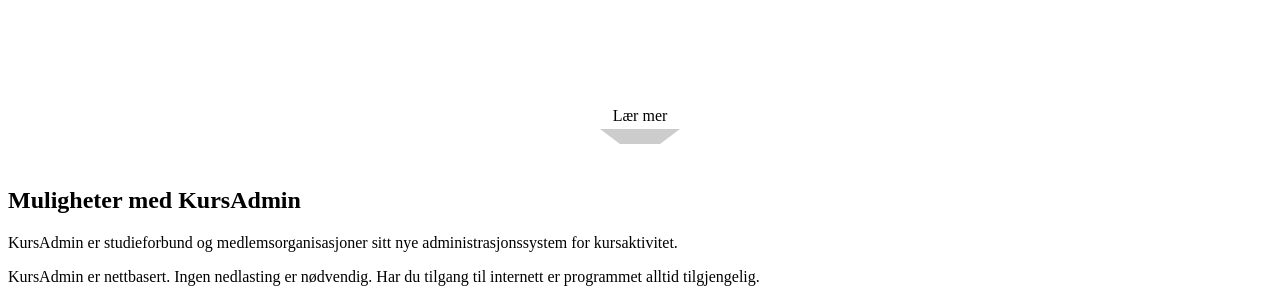
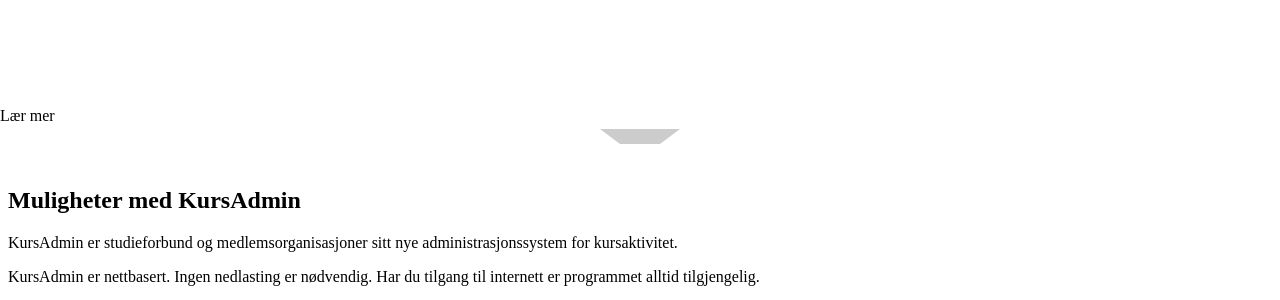
Before and after one commit to vofo-no/KursAdmin.org, a Jekyll site: the page built from index.md, in a window 1280 px wide. Shown: the part 741-1041 px from the top of the page. Built offline with Jekyll 4.4.1, drawn with Linux system fonts in a browser that asks for light colours; nearby versions of some CDN libraries; a style sheet for code colours, icons or effects is not loaded.

Commit message:
Update banner.html

```diff
--- a/_includes/banner.html
+++ b/_includes/banner.html
@@ -24,10 +24,10 @@
 	    </div>
 	  </div>
       </div>
-      <div class="scroll-down">
-        <div class="text">Lær mer</div>
-        <div class="arrow"></div>
-      </div>
     </div>
   </div>
 </header>
+<div class="scroll-down">
+  <div class="text">Lær mer</div>
+  <div class="arrow"></div>
+</div>
```
